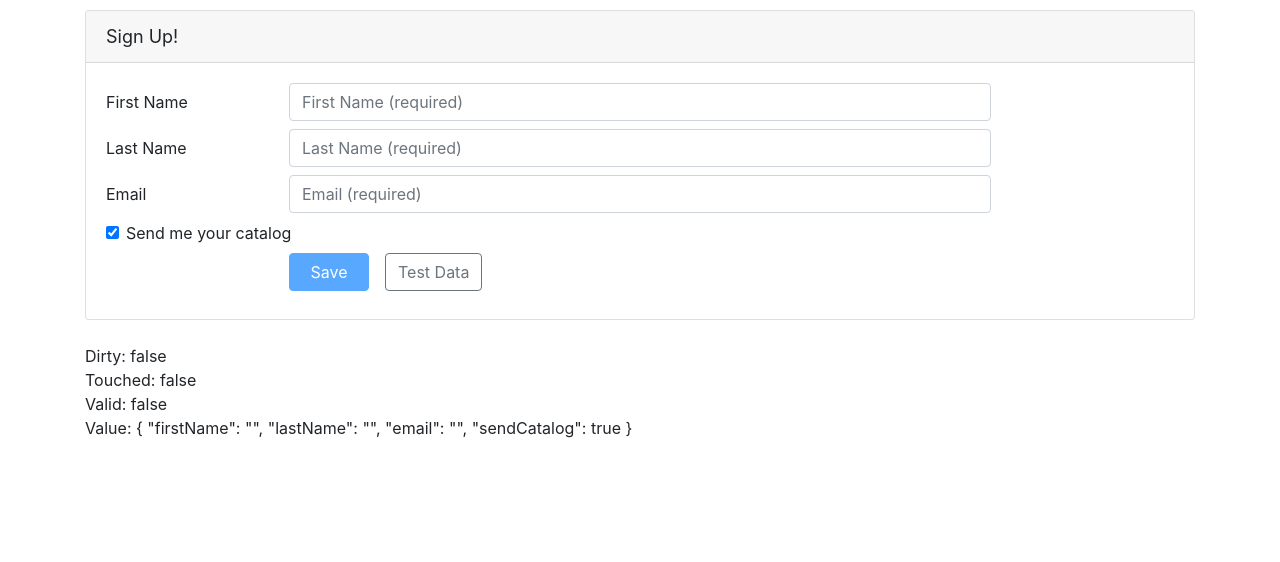
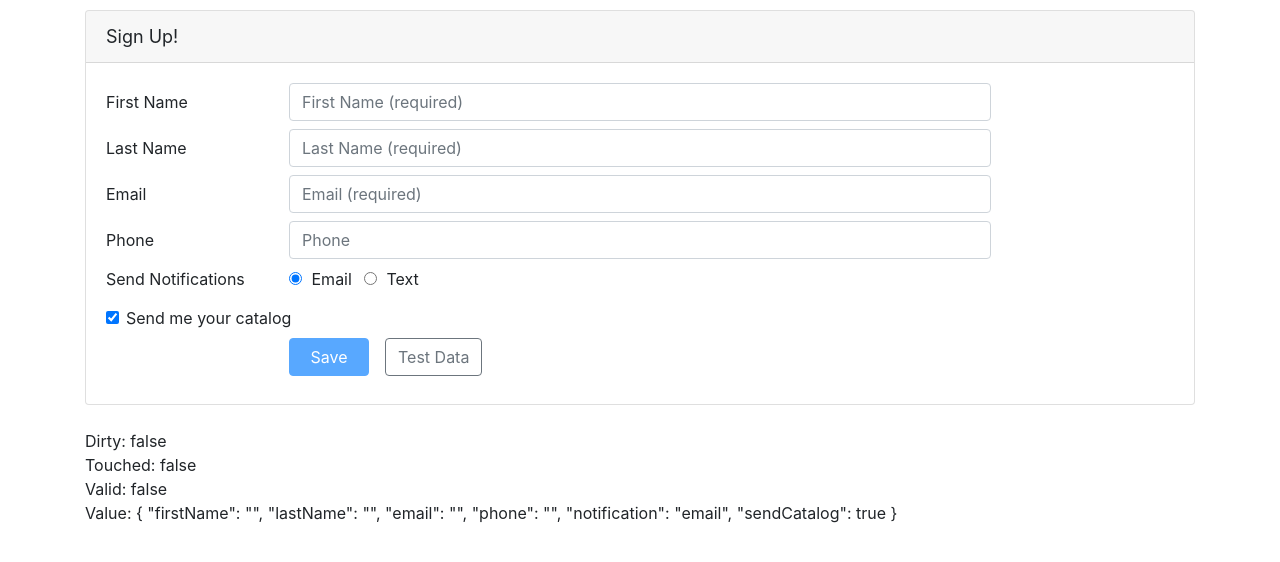
Before and after one commit to amyyan210/angular-reactive-forms, an Angular app: page / in a window 1280 px wide. Shown: the top 562 px of the page. Built offline with nearby package versions, Linux system fonts and the light colour scheme.

Commit message:
Update to be able to adjust validation rules at runtime

```diff
--- a/src/app/customers/customer.component.html
+++ b/src/app/customers/customer.component.html
@@ -69,6 +69,47 @@
               Please enter a valid email address.
             </span>
           </span>
+        </div>
+      </div>
+
+      <div class="form-group row mb-2">
+        <label for="phoneId" class="col-md-2 col-form-label">Phone</label>
+        <div class="col-md-8">
+          <input class="form-control"
+                 id="phoneId"
+                 type="tel"
+                 placeholder="Phone"
+                 formControlName="phone"
+                 [ngClass]="{'is-invalid': !customerForm.get('phone').valid}" />
+          <span class="invalid-feedback" >
+            <span *ngIf="customerForm.get('phone').errors?.required">
+              Please enter your phone number.
+            </span>
+          </span>
+        </div>
+      </div>
+
+      <div class="form-group row mb-2">
+        <label class="col-md-2 col-form-label pt-0">Send Notifications</label>
+        <div class="col-md-8">
+          <div class="form-check form-check-inline">
+            <label class="form-check-label">
+              <input class="form-check-input"
+                     type="radio"
+                     value="email"
+                     formControlName="notification"
+                     (click)="setNotification('email')"> Email
+            </label>
+          </div>
+          <div class="form-check form-check-inline">
+            <label class="form-check-label">
+              <input class="form-check-input"
+                     type="radio"
+                     value="text"
+                     formControlName="notification"
+                     (click)="setNotification('text')"> Text
+            </label>
+          </div>
         </div>
       </div>
 
--- a/src/app/customers/customer.component.ts
+++ b/src/app/customers/customer.component.ts
@@ -24,6 +24,8 @@
       firstName: ['', [Validators.required, Validators.minLength(3)]],
       lastName: ['', [Validators.required, Validators.maxLength(50)]],
       email: ['', Validators.required],
+      phone: '',
+      notification: 'email',
       sendCatalog: true // true by default
     });
   }
@@ -40,4 +42,16 @@
       sendCatalog: false
     });
   }
+
+  setNotification(notifyVia: string): void {
+    const phoneControl = this.customerForm.get('phone');
+
+    if (notifyVia === 'text') {
+      phoneControl.setValidators(Validators.required);
+    } else {
+      phoneControl.clearValidators();
+    }
+    // reevaluate the form control's validation state
+    phoneControl.updateValueAndValidity();
+  }
 }
```
